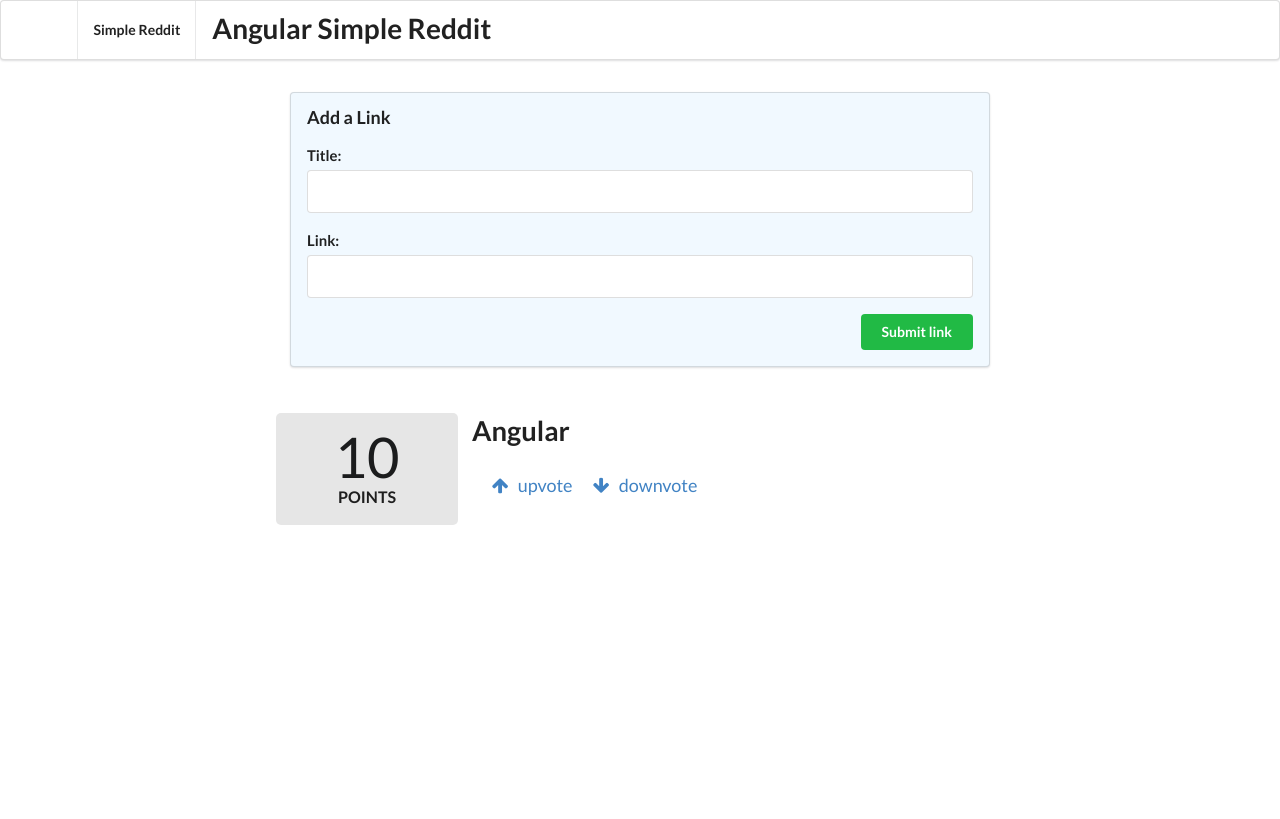
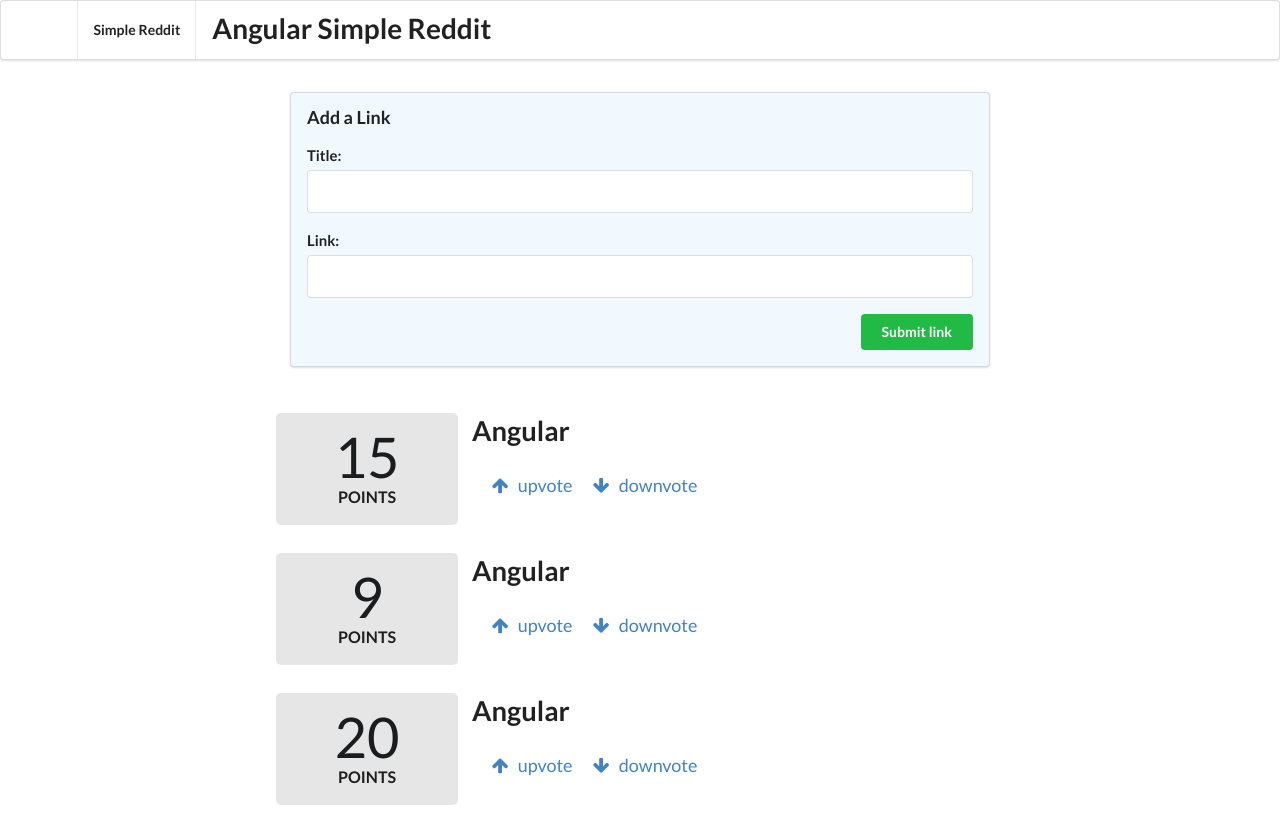
Before and after one commit to soumyaRauth/angular-reddit-app, an Angular app: page / in a window 1280 px wide. Built offline with nearby package versions, Linux system fonts and the light colour scheme.

Commit message:
multiple redit post added

```diff
--- a/src/app/app.component.html
+++ b/src/app/app.component.html
@@ -17,6 +17,6 @@
   </button>
 </form>
 
-<div class="ui grid posts">
-  <app-article> </app-article>
+<div class="ui grid posts" >
+  <app-article *ngFor="let article of articles" [article]="article"> </app-article>
 </div>
--- a/src/app/app.component.ts
+++ b/src/app/app.component.ts
@@ -1,4 +1,5 @@
 import { Component } from '@angular/core';
+import { Article } from './article/article.model';
 
 @Component({
   selector: 'app-root',
@@ -6,7 +7,22 @@ import { Component } from '@angular/core';
   styleUrls: ['./app.component.css']
 })
 export class AppComponent {
+  articles:Array<Article>
+  constructor(){
+    this.articles=[
+      new Article('Angular','http://angular.io',15),
+      new Article('Angular','http://angular.io',9),
+      new Article('Angular','http://angular.io',20),
+     ]
+  }
+
+  /**
+   *
+   * @param title
+   * @param link
+   */
  addArticle(title:HTMLInputElement,link:HTMLInputElement){
    console.log(`title is ${title.value} and Link is ${link.value}`)
+
  }
 }
--- a/src/app/article/article.component.html
+++ b/src/app/article/article.component.html
@@ -1,14 +1,14 @@
 <div class="four wide column center aligned votes">
   <div class="ui statistic">
     <div class="value">
-      {{ votes }}
+      {{ article.votes }}
     </div>
     <div class="label">Points</div>
   </div>
 </div>
 <div class="twelve wide column">
-  <a class="ui large header" href="{{ link }}">
-    {{ title }}
+  <a class="ui large header" href="{{ article.link }}">
+    {{ article.title }}
   </a>
   <ul class="ui big horizontal list voters">
     <li class="item">
--- a/src/app/article/article.component.ts
+++ b/src/app/article/article.component.ts
@@ -1,5 +1,5 @@
-import { Component, OnInit, HostBinding } from '@angular/core';
-
+import { Component, OnInit, HostBinding, Input } from '@angular/core';
+import { Article } from "./article.model";
 @Component({
   selector: 'app-article',
   templateUrl: './article.component.html',
@@ -7,25 +7,31 @@ import { Component, OnInit, HostBinding } from '@angular/core';
 })
 export class ArticleComponent implements OnInit {
   @HostBinding('attr.class') cssClass = 'row';
-  votes: number;
-  title: string;
-  link: string;
+
+  @Input() article:Article
 
   constructor() {
-    this.title = 'Angular';
-    this.link = 'http://angular.io';
-    this.votes = 10;
+
+
   }
 
-  voteUp() {
-    this.votes += 1;
+  /**
+   * Voting up functionality
+   */
+  voteUp(){
+    this.article.voteUp();
     return false;
   }
 
-  voteDown() {
-    this.votes -= 1;
+  /**
+   * Voting up functionality
+   */
+  voteDown(){
+    this.article.voteDown();
     return false;
   }
 
-  ngOnInit() {}
+  ngOnInit() {
+    // this.article=new Article(this.article.title,this.article.links,this.article.votes);
+  }
 }
--- /dev/null
+++ b/src/app/article/article.model.ts
@@ -0,0 +1,33 @@
+export class Article {
+  title: string;
+  link: string;
+  votes: number;
+
+  constructor(title: string, link: string, votes?: number) {
+    this.title = title;
+    this.link = link;
+    this.votes = votes || 0;
+  }
+
+  voteUp(): void {
+    this.votes += 1;
+  }
+
+  voteDown(): void {
+    this.votes -= 1;
+  }
+
+  // domain() is a utility function that extracts
+  // the domain from a URL, which we'll explain shortly
+  domain(): string | null {
+    try {
+      // e.g. http://foo.com/path/to/bar
+      const domainAndPath: string = this.link.split('//')[1];
+      // e.g. foo.com/path/to/bar
+      return domainAndPath.split('/')[0];
+    } catch (err) {
+      return null;
+    }
+  }
+
+}
--- a/tsconfig.json
+++ b/tsconfig.json
@@ -5,7 +5,7 @@
     "baseUrl": "./",
     "outDir": "./dist/out-tsc",
     "forceConsistentCasingInFileNames": true,
-    "strict": true,
+    "strict": false,
     "noImplicitReturns": true,
     "noFallthroughCasesInSwitch": true,
     "sourceMap": true,
@@ -23,7 +23,7 @@
   },
   "angularCompilerOptions": {
     "strictInjectionParameters": true,
-    "strictInputAccessModifiers": true,
+    "strictInputAccessModifiers": false,
     "strictTemplates": true
   }
 }
```
